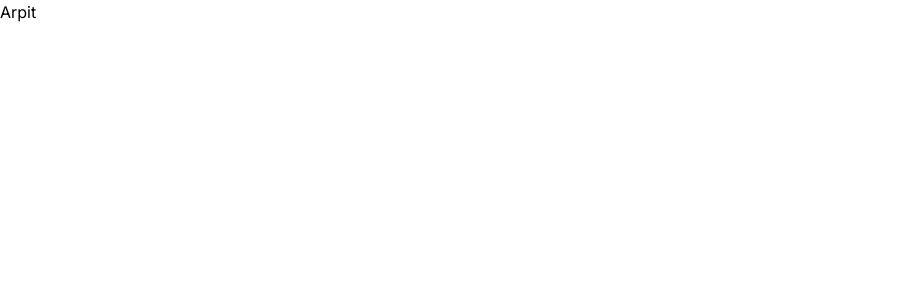
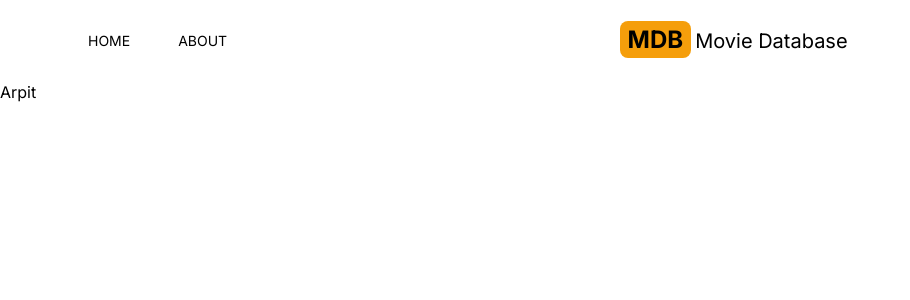
Before and after one commit to Coder1709/IMDB, a Next.js app: page / in a window 1280 px wide. Shown: the top 300 px of the page, without its empty margins (0-910 px from the left). Built offline with nearby package versions, Linux system fonts and the light colour scheme.

Commit message:
added Header while creating a MenuItem component which we pass data from Header component

```diff
--- /dev/null
+++ b/src/app/components/Header.jsx
@@ -0,0 +1,31 @@
+import React from 'react'
+import MenuItem from './MenuItem'
+import { FcHome, FcAbout } from "react-icons/fc"
+import Link from 'next/link'
+
+export default function Header() {
+    return (
+        <div className='flex justify-between mx-2 max-w-6xl  sm:mx-auto items-center py-6'>
+            <div className='flex'>
+                <MenuItem title="HOME" address="/" Icon={FcHome} />
+                <MenuItem title="ABOUT" address="/about" Icon={FcAbout} />
+            </div>
+
+            <div className=''>
+                <Link href="/">
+                    <h2 className='text-2xl'>
+                        <span className='font-bold bg-amber-500 py-1 px-2 rounded-lg mr-1'>
+                        MDB
+                        </span>
+                        <span className='text-xl hidden sm:inline'>
+                        Movie Database
+                        </span>
+                    </h2>
+                </Link>
+            </div>
+
+            <div className=''>
+            </div>
+        </div>
+    )
+}
--- /dev/null
+++ b/src/app/components/MenuItem.jsx
@@ -0,0 +1,14 @@
+import Link from 'next/link'
+import React from 'react'
+
+export default function MenuItem({ title, address, Icon }) {
+    return (
+        <div>
+            <Link href={address}   className='mx-4 lg:mx-6 hover:text-amber-600'>
+                <Icon className='text-2xl sm:hidden mx-4'/>
+                <p className='hidden sm:inline my-2 text-sm'>{title}
+                </p>
+            </Link>
+        </div>
+    )
+}
--- a/src/app/layout.js
+++ b/src/app/layout.js
@@ -1,17 +1,28 @@
 import { Inter } from 'next/font/google'
 import './globals.css'
+import Header from './components/Header'
 
 const inter = Inter({ subsets: ['latin'] })
 
 export const metadata = {
-  title: 'Create Next App',
-  description: 'Generated by create next app',
+  title: 'MDB-Movie Database',
+  description: 'A Movie Database',
 }
 
 export default function RootLayout({ children }) {
   return (
     <html lang="en">
-      <body className={inter.className}>{children}</body>
+      <body className={inter.className}>
+      {/*Header*/}
+      <Header />
+
+      {/*Navbar*/}
+
+      {/*Searchbox*/}
+
+
+      {children}
+      </body>
     </html>
   )
 }
```
Also changed, not shown: package.json (+6 -4 lines), 1 other file (tests, documents, lock files or other folders).
